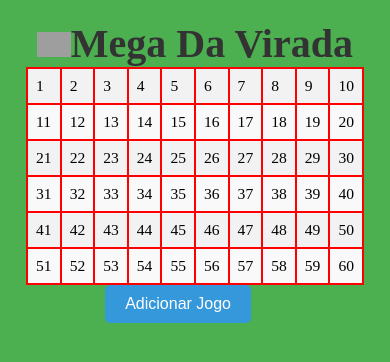
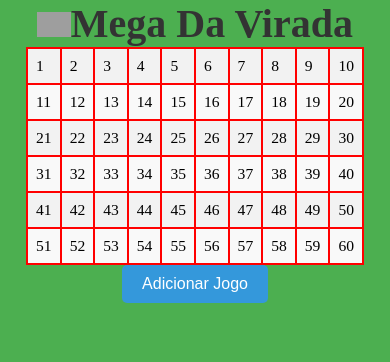
Before and after one commit to lucas-sales-pires/Projetos, a PHP site: page / in a window 390 px wide. Shown: the top 362 px of the page. Run offline with PHP 8.4, Linux system fonts and the light colour scheme; grey boxes are pictures that could not be loaded.

Commit message:
atualizando visual

```diff
--- a/megaDaVirada/index.css
+++ b/megaDaVirada/index.css
@@ -1,13 +1,14 @@
-body {
+* {
     margin: 0;
     padding: 0;
+    box-sizing: border-box;
+}
+
+body {
     display: flex;
     justify-content: center;
     align-items: center;
     background-color: #4CAF50;
-
-
-
 }
 
 .botao {
@@ -28,10 +29,14 @@ body {
 
 .container {
     text-align: center;
-    width: 90%;
     min-width: 300px;
 }
-
+form {
+    text-align: center;
+    display: flex;
+    align-items: center;
+    flex-direction: column-reverse;
+}
 th,
 td {
     text-align: left;
@@ -99,7 +104,8 @@ p {
     }
 
     table {
-        width: 95%;
+        width: 100%;
+        margin: auto;
     }
     caption{
         font-size: 2.5rem;
--- a/megaDaVirada/index.html
+++ b/megaDaVirada/index.html
@@ -92,9 +92,9 @@
                         <td>58</td>
                         <td>59</td>
                         <td>60</td>
-                    </tr>
+                    </tr><button type="button" onclick="verificarAcertos()" class="botao">Adicionar Jogo</button>
                 </table>
-                <button type="button" onclick="verificarAcertos()" class="botao">Adicionar Jogo</button>
+
             </form>
             <table id="tabelaResultados">
                 <button type="button" id = "voltar" class="botao">Voltar</button>
```
